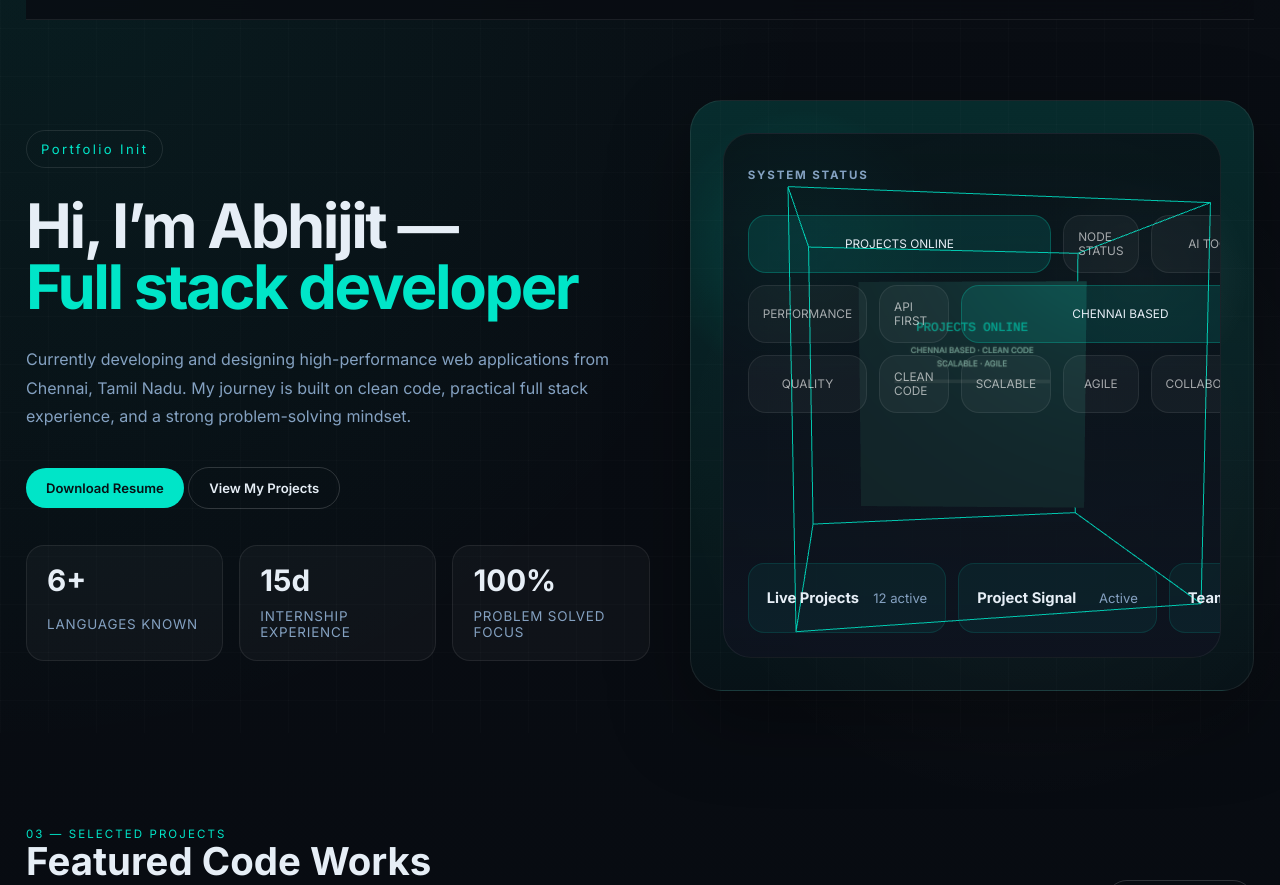
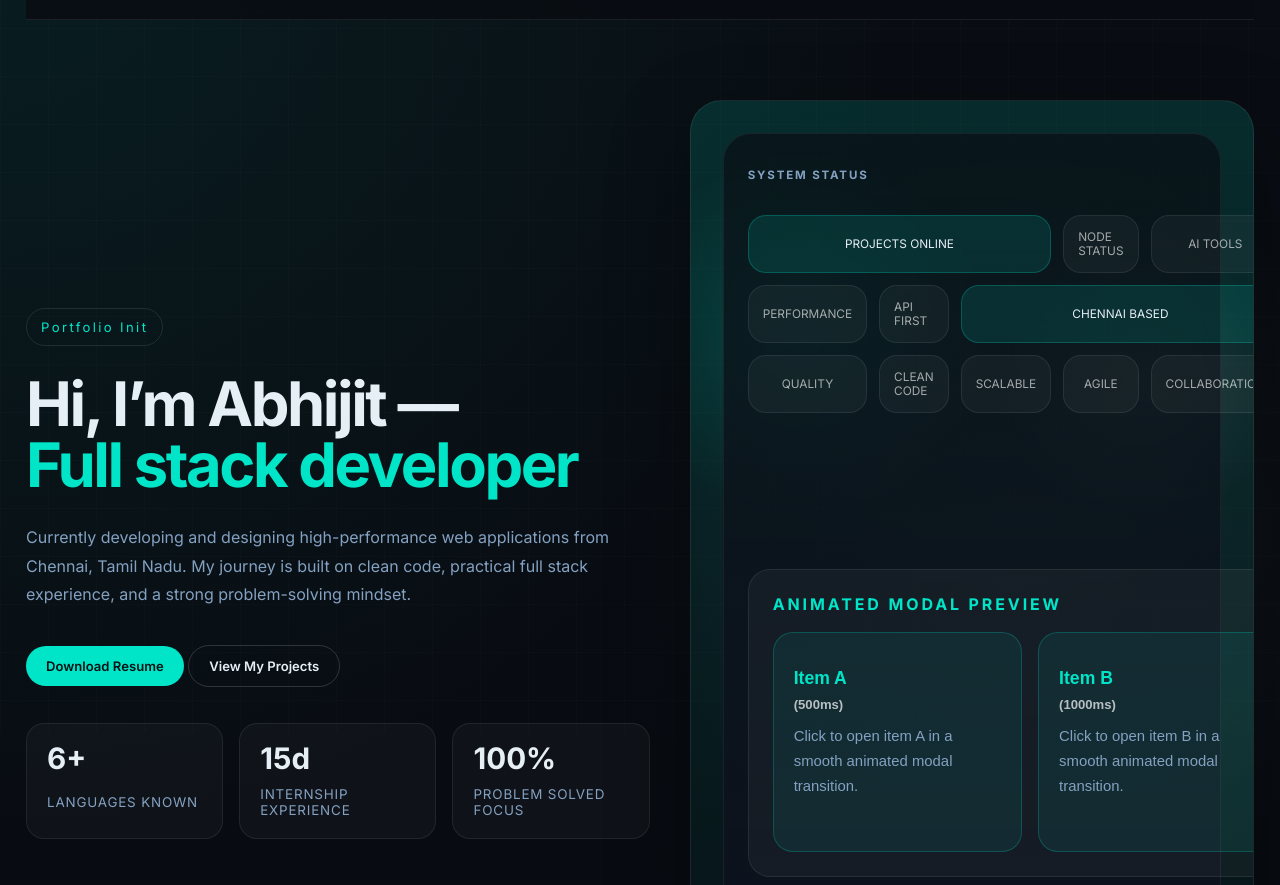
Before and after one commit to vabhijit516-bot/code-neptune, a website: page src/home.html in a window 1280 px wide. Shown: the part 67-952 px from the top of the page. Drawn offline with nearby package versions, Linux system fonts and the light colour scheme.

Commit message:
Update home.html

```diff
--- a/src/home.html
+++ b/src/home.html
@@ -1,7 +1,5 @@
 <!DOCTYPE html>
 <html lang="en">
-
-
 
 <head>
     <meta charset="UTF-8" />
@@ -260,6 +258,146 @@
             pointer-events: none;
         }
 
+        .layout-demo {
+            margin-top: 28px;
+            border: 1px solid rgba(255, 255, 255, 0.08);
+            border-radius: 22px;
+            background: rgba(255, 255, 255, 0.04);
+            padding: 24px;
+        }
+
+        .layout-demo-panel {
+            display: grid;
+            gap: 18px;
+        }
+
+        .layout-demo-title {
+            font-size: 1rem;
+            font-weight: 700;
+            letter-spacing: 0.18em;
+            text-transform: uppercase;
+            color: var(--accent);
+        }
+
+        .layout-grid {
+            display: grid;
+            grid-template-columns: repeat(3, minmax(0, 1fr));
+            gap: 16px;
+        }
+
+        #layout-usage-animate-modal-dialog .item {
+            cursor: pointer;
+            min-height: 220px;
+            padding: 20px;
+            border-radius: 20px;
+            border: 1px solid rgba(0, 229, 200, 0.22);
+            background: rgba(0, 229, 200, 0.08);
+            color: var(--accent);
+            transition: transform 0.2s ease, border-color 0.2s ease, box-shadow 0.2s ease;
+            display: flex;
+            flex-direction: column;
+            align-items: flex-start;
+            justify-content: flex-start;
+            text-align: left;
+        }
+
+        #layout-usage-animate-modal-dialog .item:hover {
+            transform: translateY(-2px);
+            box-shadow: 0 18px 40px rgba(0, 0, 0, 0.22);
+        }
+
+        #layout-usage-animate-modal-dialog .item h2 {
+            font-size: 1.1rem;
+            margin-bottom: 8px;
+        }
+
+        #layout-usage-animate-modal-dialog .item h3 {
+            margin: 0 0 12px;
+            color: rgba(255, 255, 255, 0.7);
+            font-size: 0.82rem;
+        }
+
+        #layout-usage-animate-modal-dialog .item p {
+            margin: 0;
+            color: var(--muted);
+            font-size: 0.93rem;
+            line-height: 1.7;
+        }
+
+        #layout-dialog {
+            --overlay-alpha: 100%;
+            overflow: hidden;
+            display: flex;
+            align-items: center;
+            justify-content: center;
+            position: fixed;
+            z-index: 1000;
+            top: 0;
+            left: 0;
+            width: 100vw;
+            height: 100dvh;
+            max-width: 100%;
+            max-height: 100%;
+            border: none;
+            background: transparent;
+            pointer-events: none;
+            background-color: color-mix(in srgb, rgba(0, 0, 0, 0.85), transparent var(--overlay-alpha));
+        }
+
+        #layout-dialog[open] {
+            --overlay-alpha: 40%;
+            pointer-events: auto;
+        }
+
+        #layout-dialog::backdrop {
+            background: transparent;
+        }
+
+        #layout-dialog .item {
+            position: relative;
+            visibility: hidden;
+            display: flex;
+            flex-direction: column;
+            align-items: flex-start;
+            justify-content: flex-start;
+            text-align: left;
+            width: 22rem;
+            height: 14.5rem;
+            padding: 2rem;
+            border-radius: 1rem;
+            border: 1px solid rgba(0, 229, 200, 0.35);
+            font-size: 1rem;
+            color: var(--accent);
+            background-color: rgba(0, 229, 200, 0.08);
+        }
+
+        #layout-dialog[open] .item {
+            visibility: visible;
+        }
+
+        #layout-dialog .item h2 {
+            font-size: 1.9rem;
+            margin-bottom: 1rem;
+            will-change: font-size;
+            text-wrap: nowrap;
+        }
+
+        #layout-dialog .item h3 {
+            position: absolute;
+            top: 2.9rem;
+            right: 2rem;
+        }
+
+        #layout-dialog .item p {
+            padding-top: 1rem;
+            border-top: 1px solid currentColor;
+            margin: 0;
+        }
+
+        #layout-dialog[open] .item p {
+            display: block;
+        }
+
         .hero-visual .visual-panel {
             position: relative;
             z-index: 1;
@@ -270,57 +408,6 @@
             padding: 24px;
             display: grid;
             gap: 20px;
-            overflow: hidden;
-        }
-
-        .full-container {
-            position: absolute;
-            inset: 0;
-            pointer-events: none;
-            z-index: 0;
-            opacity: 0.95;
-        }
-
-        .visual-content {
-            position: relative;
-            z-index: 1;
-            display: grid;
-            gap: 20px;
-        }
-
-        .hero-copy,
-        .hero-visual {
-            opacity: 0;
-            transform: translateY(18px);
-            animation: heroFadeUp 0.9s cubic-bezier(0.2, 0.8, 0.2, 1) forwards;
-        }
-
-        .hero-visual {
-            animation-delay: 140ms;
-        }
-
-        .hero-card,
-        .hero-tile,
-        .status-chip {
-            transition: transform 0.25s ease, border-color 0.25s ease, background 0.25s ease;
-        }
-
-        .hero-card:hover,
-        .hero-tile:hover,
-        .status-chip:hover {
-            transform: translateY(-3px);
-        }
-
-        @keyframes heroFadeUp {
-            from {
-                opacity: 0;
-                transform: translateY(18px);
-            }
-
-            to {
-                opacity: 1;
-                transform: translateY(0);
-            }
         }
 
         .visual-header {
@@ -512,35 +599,6 @@
             font-size: 0.92rem;
         }
 
-        /* Square transform helper and glow bar */
-        .square {
-            display: inline-block;
-            transform-origin: center center;
-            will-change: transform;
-            position: relative;
-        }
-
-        .square::after {
-            content: '';
-            position: absolute;
-            left: 6%;
-            right: 6%;
-            bottom: -10px;
-            height: 4px;
-            border-radius: 4px;
-            background: linear-gradient(90deg, rgba(0, 229, 200, 0.95), rgba(0, 212, 200, 0.6));
-            opacity: 0;
-            transform: translateY(6px);
-            transition: opacity 260ms ease, transform 260ms ease;
-            pointer-events: none;
-        }
-
-        .square.glow::after {
-            opacity: 1;
-            transform: translateY(0);
-            box-shadow: 0 6px 24px rgba(0, 229, 200, 0.12);
-        }
-
         .footer-group {
             display: flex;
             flex-direction: column;
@@ -617,7 +675,7 @@
     <style id="page-transition-styles">
         body {
             opacity: 0;
-            transition: opacity 0.05s ease;
+            transition: opacity 0.26s ease;
         }
 
         body.is-visible {
@@ -684,8 +742,6 @@
 
                 <div class="hero-visual">
                     <div class="visual-panel">
-                        <div class="full-container" aria-hidden="true"></div>
-                        <div class="visual-content">
                         <div class="visual-header">
                             <strong>System Status</strong>
                             <span class="status-pill"><span
@@ -712,6 +768,28 @@
                             <div class="hero-tile">COLLABORATION</div>
                             <div class="hero-tile">FUTURE READY</div>
                         </div>
+                        <div class="layout-demo" id="layout-usage-animate-modal-dialog">
+                            <div class="layout-demo-panel">
+                                <div class="layout-demo-title">Animated modal preview</div>
+                                <div class="layout-grid">
+                                    <button data-layout-id="A" data-duration="500" class="button item col">
+                                        <h2 data-layout-id="A-title">Item A</h2>
+                                        <h3 data-layout-id="A-duration">(500ms)</h3>
+                                        <p>Click to open item A in a smooth animated modal transition.</p>
+                                    </button>
+                                    <button data-layout-id="B" data-duration="1000" class="button item col">
+                                        <h2 data-layout-id="B-title">Item B</h2>
+                                        <h3 data-layout-id="B-duration">(1000ms)</h3>
+                                        <p>Click to open item B in a smooth animated modal transition.</p>
+                                    </button>
+                                    <button data-layout-id="C" data-duration="2000" class="button item col">
+                                        <h2 data-layout-id="C-title">Item C</h2>
+                                        <h3 data-layout-id="C-duration">(2000ms)</h3>
+                                        <p>Click to open item C in a smooth animated modal transition.</p>
+                                    </button>
+                                </div>
+                            </div>
+                        </div>
                         <div class="hero-footer">
                             <div class="status-chip">
                                 <strong>Live Projects</strong>
@@ -728,7 +806,6 @@
                             <div class="status-chip">
                                 <strong>Resolved</strong>
                                 <span>100%</span>
-                                </div>
                             </div>
                         </div>
                     </div>
@@ -854,95 +931,6 @@
             </div>
         </main>
     </div>
-    <script type="module">
-        import * as THREE from 'https://cdn.jsdelivr.net/npm/three@0.160.0/build/three.module.js';
-
-        const container = document.querySelector('.full-container');
-        const prefersReducedMotion = window.matchMedia('(prefers-reduced-motion: reduce)').matches;
-
-        if (container && !prefersReducedMotion) {
-            const renderer = new THREE.WebGLRenderer({ antialias: true, alpha: true, powerPreference: 'high-performance' });
-            renderer.setPixelRatio(Math.min(window.devicePixelRatio, 2));
-            renderer.setSize(container.clientWidth, container.clientHeight);
-            container.appendChild(renderer.domElement);
-
-            const scene = new THREE.Scene();
-            const camera = new THREE.PerspectiveCamera(40, container.clientWidth / container.clientHeight, 0.1, 100);
-            camera.position.set(0, 0, 7);
-
-            scene.add(new THREE.AmbientLight(0xffffff, 0.7));
-            const pointLight = new THREE.PointLight(0x00e5c8, 18, 20, 1.5);
-            pointLight.position.set(2, 2.5, 4);
-            scene.add(pointLight);
-
-            // Create a single outer wireframe box and an inner content panel.
-            const group = new THREE.Group();
-
-            // Outer wireframe box (acts as the 'cube' shell)
-            const outerSize = 3.2;
-            const boxGeom = new THREE.BoxGeometry(outerSize, outerSize, outerSize);
-            const edges = new THREE.EdgesGeometry(boxGeom);
-            const lineMat = new THREE.LineBasicMaterial({ color: 0x00e5c8, linewidth: 2, transparent: true, opacity: 0.9 });
-            const outerWire = new THREE.LineSegments(edges, lineMat);
-            outerWire.position.set(0, 0, 0);
-            group.add(outerWire);
-
-            // Inner content panel using a canvas texture to show labels
-            const canvas = document.createElement('canvas');
-            canvas.width = 1024;
-            canvas.height = 1024;
-            const ctx = canvas.getContext('2d');
-            // Draw background
-            ctx.fillStyle = 'rgba(10,16,22,0.95)';
-            ctx.fillRect(0, 0, canvas.width, canvas.height);
-            // Draw some content labels
-            ctx.fillStyle = '#00e5c8';
-            ctx.font = '56px "IBM Plex Mono", monospace';
-            ctx.textAlign = 'center';
-            ctx.fillText('PROJECTS ONLINE', canvas.width / 2, 220);
-            ctx.fillStyle = '#cfeee6';
-            ctx.font = '36px "Inter", sans-serif';
-            ctx.fillText('CHENNAI BASED · CLEAN CODE', canvas.width / 2, 320);
-            ctx.fillText('SCALABLE · AGILE', canvas.width / 2, 380);
-            ctx.fillStyle = 'rgba(255,255,255,0.06)';
-            ctx.fillRect(160, 440, canvas.width - 320, 16);
-
-            const texture = new THREE.CanvasTexture(canvas);
-            texture.needsUpdate = true;
-
-            const panelGeom = new THREE.PlaneGeometry(2.2, 2.2);
-            const panelMat = new THREE.MeshStandardMaterial({ map: texture, side: THREE.DoubleSide, metalness: 0.1, roughness: 0.5 });
-            const innerPanel = new THREE.Mesh(panelGeom, panelMat);
-            innerPanel.position.set(0, 0, 0);
-            group.add(innerPanel);
-
-            scene.add(group);
-            const resize = () => {
-                const { width, height } = container.getBoundingClientRect();
-                renderer.setSize(width, height);
-                camera.aspect = width / height;
-                camera.updateProjectionMatrix();
-            };
-
-            window.addEventListener('resize', resize);
-
-            const clock = new THREE.Clock();
-            const render = () => {
-                const elapsed = clock.getElapsedTime();
-                // Rotate the whole group
-                group.rotation.y = elapsed * 0.35;
-                group.rotation.x = Math.sin(elapsed * 0.5) * 0.12;
-                // Make the inner panel spin slightly faster for visual interest
-                if (innerPanel) innerPanel.rotation.y = elapsed * 0.9;
-                pointLight.intensity = 13 + Math.sin(elapsed * 2) * 4;
-                renderer.render(scene, camera);
-                requestAnimationFrame(render);
-            };
-
-            resize();
-            render();
-        }
-    </script>
     <script>
         (function () {
             function isLocalLink(href) {
@@ -953,13 +941,11 @@
                 document.body.classList.remove('is-visible');
                 setTimeout(function () {
                     window.location.href = target;
-                }, 50);
+                }, 220);
             }
 
             window.addEventListener('DOMContentLoaded', function () {
-                setTimeout(function () {
                 document.body.classList.add('is-visible');
-                }, 50);
                 document.querySelectorAll('a[href]').forEach(function (link) {
                     var href = link.getAttribute('href');
                     if (!isLocalLink(href)) {
@@ -984,6 +970,53 @@
             });
         })();
     </script>
+    <script type="module">
+        import { createLayout, utils } from 'https://cdn.jsdelivr.net/npm/animejs@4.0.0/lib/anime.es.js';
+
+        const buttons = utils.$('#layout-usage-animate-modal-dialog button');
+
+        const $dialog = document.createElement('dialog');
+        $dialog.id = 'layout-dialog';
+        document.body.appendChild($dialog);
+
+        const modalLayout = createLayout($dialog, {
+            children: ['.item', 'h2', 'h3', 'p'],
+            properties: ['--overlay-alpha'],
+        });
+
+        const closeModal = () => {
+            let $item;
+            modalLayout.update(({ root }) => {
+                $dialog.close();
+                $item = Array.from(buttons).find(item => item.classList.contains('is-open'));
+                if ($item) {
+                    $item.classList.remove('is-open');
+                    $item.focus();
+                }
+            });
+        };
+
+        const openModal = e => {
+            const $target = e.currentTarget;
+            const $item = $target.closest('.item');
+            const $clone = $item.cloneNode(true);
+            $dialog.innerHTML = '';
+            $dialog.appendChild($clone);
+            modalLayout.update(() => {
+                $dialog.showModal();
+                $item.classList.add('is-open');
+            }, {
+                duration: Number($item.dataset.duration) || 600,
+            });
+        };
+
+        buttons.forEach($button => $button.addEventListener('click', openModal));
+        $dialog.addEventListener('cancel', event => {
+            event.preventDefault();
+            closeModal();
+        });
+        $dialog.addEventListener('click', closeModal);
+    </script>
 </body>
 
 </html>
```
Lines whose indentation alone changed are shown as unchanged.
